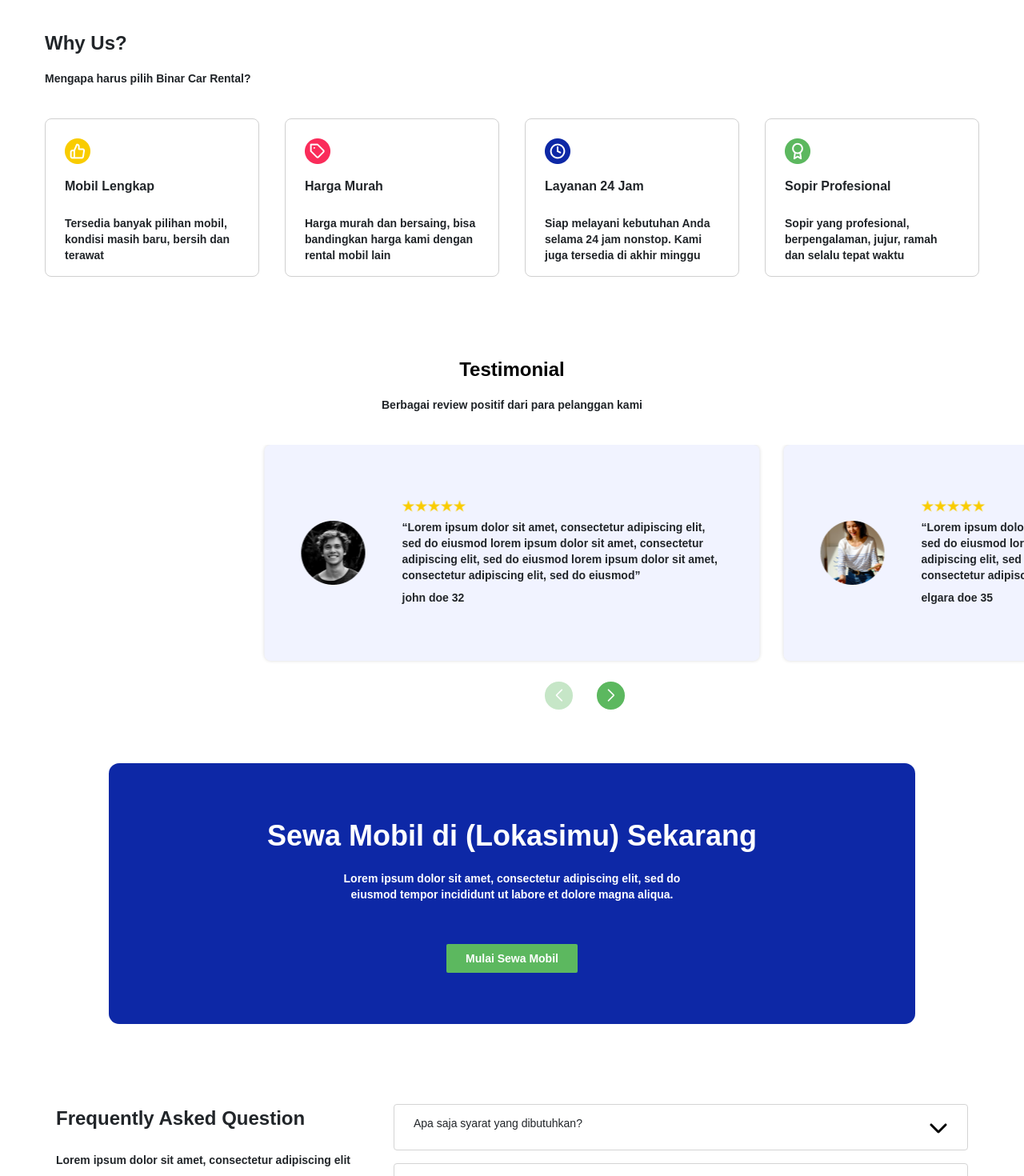
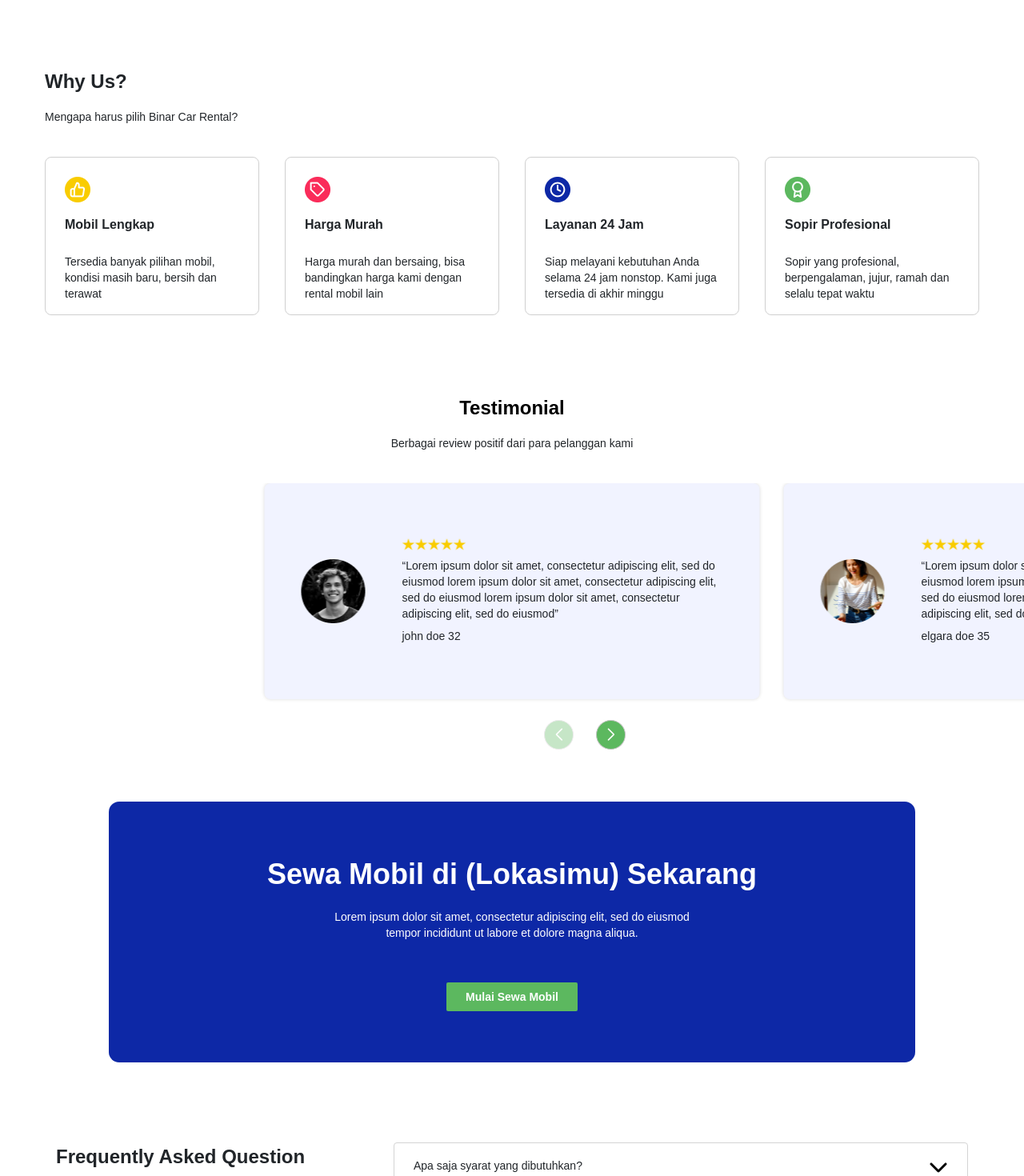
Before and after one commit to Elgara5364/F-FER23001028_14_Ste_Challenge_Gold, a React (Vite) app: page / in a window 1280 px wide. Shown: the part 1040-2510 px from the top of the page at 80% size. Built offline with nearby package versions, Linux system fonts and the light colour scheme.

Commit message:
adjust p on cta css, faqcss, ourservicecss, tstimonialcss, whyus css

```diff
--- a/src/components/CTA/style.css
+++ b/src/components/CTA/style.css
@@ -29,7 +29,7 @@
   margin: 16px auto 52px;
   width: 468px;
   font-size: 14px;
-  font-weight: 700;
+  font-weight: 400;
   line-height: 20px; /* 142.857% */
   margin-bottom: 52px;
 }
@@ -49,6 +49,7 @@
   background-color: #5cb85f;
   cursor: pointer;
   color: white;
+  box-sizing: content-box !important;
 }
 
 .cta-banner .container button {
--- a/src/components/FAQ/style.css
+++ b/src/components/FAQ/style.css
@@ -8,6 +8,8 @@ h6 {
 h5,
 .h5 {
   font-size: 14px !important;
+  margin-bottom: 0 !important;
+  line-height: 20px !important;
 }
 
 .faq {
@@ -45,7 +47,7 @@ h5,
 
 .faq .desc p {
   font-size: 14px;
-  font-weight: 700;
+  font-weight: 400;
   line-height: 20px; /* 142.857% */
 }
 
@@ -66,6 +68,7 @@ h5,
   align-items: center;
   padding: 0 24px !important;
   justify-content: space-between;
+  box-sizing: content-box !important;
 }
 
 .faq .container .list-faq img {
@@ -81,6 +84,10 @@ h5,
     text-align: center;
   }
 
+  .faq {
+    box-sizing: unset !important;
+  }
+
   .faq .container .desc p {
     margin-bottom: 20px;
   }
--- a/src/components/OurServices/style.css
+++ b/src/components/OurServices/style.css
@@ -29,7 +29,7 @@
 
 .our-services .desc p {
   font-size: 14px;
-  font-weight: 700;
+  font-weight: 400;
   line-height: 20px;
   display: flex;
   margin: 0;
--- a/src/components/Testimonial/style.css
+++ b/src/components/Testimonial/style.css
@@ -38,7 +38,7 @@
 .testimony p,
 .testimony .list-testy .testy p {
   font-size: 14px;
-  font-weight: 700;
+  font-weight: 400;
   line-height: 20px; /* 142.857% */
   margin: 0;
 }
@@ -81,13 +81,20 @@
   align-items: center; */
 }
 
+.swiper-button-next::after,
+.swiper-button-prev::after {
+  content: "";
+  background-color: #5cb85f;
+  color: white;
+}
+
 /* BUTTON SWIPER  */
 /* INI ATUR UKURAN TOMBOL  */
 .swiper-button-prev:after,
 .swiper-button-next:after {
   font-size: 15px !important;
   font-weight: 700;
-  background-color: #5cb85f;
+  border: 1px solid #c4c4c4;
   padding: 10px 14px;
   border-radius: 100%;
   color: white;
--- a/src/components/WhyUs/style.css
+++ b/src/components/WhyUs/style.css
@@ -1,6 +1,3 @@
-*:not(.classname) {
-  box-sizing: content-box !important;
-}
 .why-us {
   max-width: 1168px;
   height: 308px;
@@ -16,7 +13,7 @@
 
 .why-us .why-us-desc {
   font-size: 14px;
-  font-weight: 700;
+  font-weight: 400;
   line-height: 20px; /* 142.857% */
   margin-bottom: 40px;
 }
@@ -41,6 +38,7 @@
   gap: 16px;
   border: 1px solid #d0d0d0;
   border-radius: 8px;
+  box-sizing: content-box !important;
 }
 
 .why-us .desc .card img {
@@ -55,7 +53,7 @@
 
 .why-us .desc .card p {
   font-size: 14px;
-  font-weight: 700;
+  font-weight: 400;
   line-height: 20px;
 }
 
--- a/src/pages/SignIn/index.jsx
+++ b/src/pages/SignIn/index.jsx
@@ -54,7 +54,7 @@ const SignIn = () => {
       <div className="sign-page ">
         <div className="container-fluid">
           <div className="row">
-            <div className="login-area col-12 col-xl-6 ">
+            <div className="login-area col " xs={12}>
               <div className="btn">
                 <button>
                   <Link to={"/"}></Link>
@@ -88,15 +88,17 @@ const SignIn = () => {
                   onChange={handleChange}
                 />
               </div>
-              <button onClick={handleSubmit}> Sign in</button>
+              <div>
+                <button onClick={handleSubmit}> Sign in</button>
+              </div>
               <h6 className="text-center">
-                Don't have an account?{" "}
+                Don't have an account?
                 <Link to={"/sign-up"}>
                   <span>Sign Up for free</span>
                 </Link>
               </h6>
             </div>
-            <div className="bg col-xl-6">
+            <div className="bg col-6">
               <h1>ini background</h1>
             </div>
           </div>
--- a/src/pages/SignIn/style.css
+++ b/src/pages/SignIn/style.css
@@ -22,7 +22,6 @@ h2 {
 .register .sign-page .login-area {
   /* width: auto; */
   padding: 274px 175px 222px !important;
-  box-sizing: border-box;
 }
 
 .register .sign-page .login-area .btn button {
```
